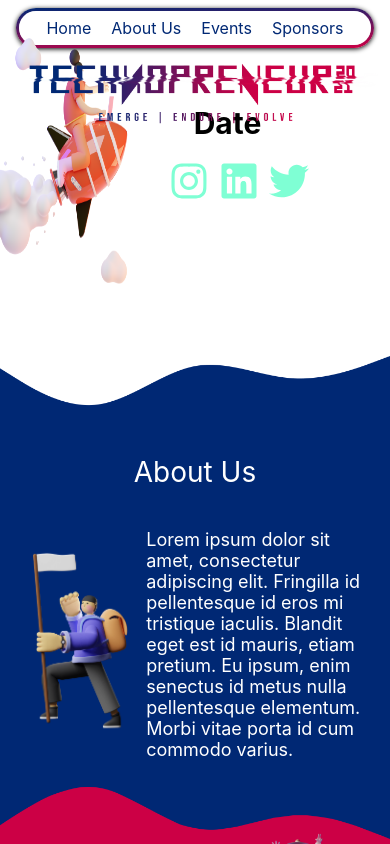
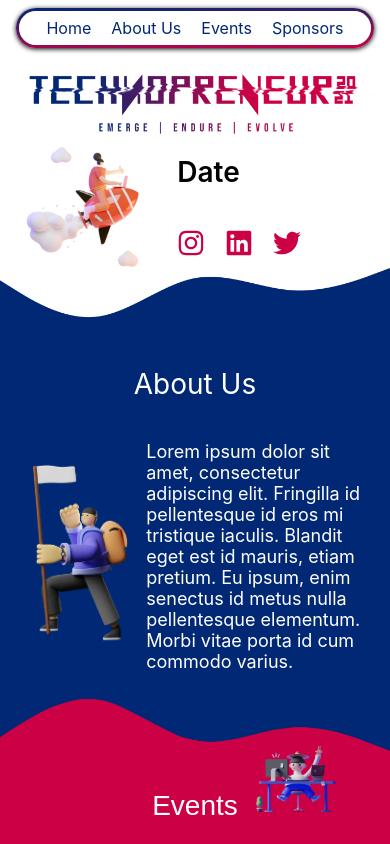
Before and after one commit to rindishkrishna/technopreneur, a React (Create React App) app: page / in a window 390 px wide. Shown: the top 844 px of the page. Built offline with nearby package versions, Linux system fonts and the light colour scheme.

Commit message:
Fixed top section

```diff
--- a/src/Components/LandingPage/TopSection/TopSection.css
+++ b/src/Components/LandingPage/TopSection/TopSection.css
@@ -1,91 +1,80 @@
+.top-container {
+    width: 100%;
+    height: 100%;
+    display: flex;
+    flex-direction: column;
+    justify-content: center;
+}
+
 .logo {
-    top: -80px;
-    position: relative;
+    max-width: 70%;
+    height: auto;
+    display: block;
+    margin-left: auto;
+    margin-right: auto;
+}
+
+.rocket-date {
     display: flex;
     width: 100%;
-    height: auto;
-    z-index: 1;
+    flex-direction: row;
+    justify-content: space-around;
+    align-items: center;
 }
 
-.ontop {
-    top: -250px;
-    left: -180px;
+.rocket-section {
+    width: 50%;
+    height: 100%;
+}
+
+.rocket-man {
+    max-width: 80%;
+    height: auto;
+}
+
+.combine {
     display: flex;
-    width: 55%;
-    position: relative;
-    height: 350px;
+    flex-direction: column;
+    width: 60%;
+    height: 100%;
 }
 
 .Date {
-    margin-left: 47%;
-    margin-top: -470px;
-    position: relative;
-    font-size: 30px;
+    font-size: 45px;
+    font-weight: 600;
+    margin-bottom: 40px;
 }
 
 .social_media {
-    margin-left: 42%;
-    margin-top: 30px;
-    margin-bottom: 150px;
+    font-size: 45px;
+
 }
 
 .media_page {
+    margin-right: 20px;
     color: #CC0045;
-    padding: 5px;
-    cursor: pointer;
-    font-size: 45px;
 }
 
-.combine {
-    padding-left: 5%;
-}
-
-@media (max-width: 540px) {
-    .logo {
-        padding-top: -30px;
+@media only screen and (max-width : 850px) {
+    .Date {
+        font-size: 35px;
     }
-    .ontop {
-        padding-left: -200px;
-    }
-}
-
-@media screen and (max-width: 650px) {
-    .ontop {
-        left: -95px;
+    .social_media {
+        font-size: 35px;
     }
     .logo {
-        top: -40px;
+        max-width: 85%;
     }
-}
+  }
 
-@media screen and (max-width: 780px) {
+  @media only screen and (max-width : 450px) {
+    .Date {
+        font-size: 28px;
+    }
     .social_media {
-        margin-top: 20px;
-        margin-left: 39%;
+        font-size: 28px;
     }
-    .Date {
-        padding-top: 1%;
-        font-size: 30px;
+    .logo {
+        max-width: 100%;
     }
-    .ontop {
-        margin-top: 10px;
-        left: -50px;
-    }
-    .media_page {
-        font-size: 40px;
-        color: aquamarine;
-    }
-}
-
-@media screen and (min-width: 1050px) {
-    .social_media {
-        margin-left: 40%;
-    }
-    .Date {
-        margin-left: 47%;
-    }
-    .media_page {
-        padding: 10px;
-        font-size: 50px;
-    }
-}
+  }
--- a/src/Components/LandingPage/TopSection/TopSection.jsx
+++ b/src/Components/LandingPage/TopSection/TopSection.jsx
@@ -7,11 +7,16 @@ import { FaLinkedin } from 'react-icons/fa';
 import { FaTwitter }from 'react-icons/fa';
 const TopSection = () => {
     return (
-        <div id="home">
-            <img src={ logo } className="logo" alt="" />
-            <img src={ rocketImg } className="ontop" alt="" />
+        <div id="home" className="top-container">
+            <div className="logo-section">
+                <img src= {logo} alt="LOGO" className="logo"/>
+            </div>
+            <div className="rocket-date">
+                <div className="rocket-section">
+                    <img src={rocketImg} alt="rocketman" className="rocket-man"/>
+                </div>
                 <div className="combine">
-                <h4 className="Date">Date</h4>
+                    <p className="Date">Date</p>
                     <div className="social_media">
                     <a href="https://www.instagram.com/iedcmec/?hl=en" target="_blank" rel="noopener noreferrer" className="media_page">
                         <FaInstagram/>
@@ -25,6 +30,7 @@ const TopSection = () => {
                 </div>
           </div>
             </div>
+        </div>
     )
 }
 
```
Also changed, not shown: src/Assets/Saly-1.png, src/Assets/logo.png. Lines whose indentation alone changed are shown as unchanged.
